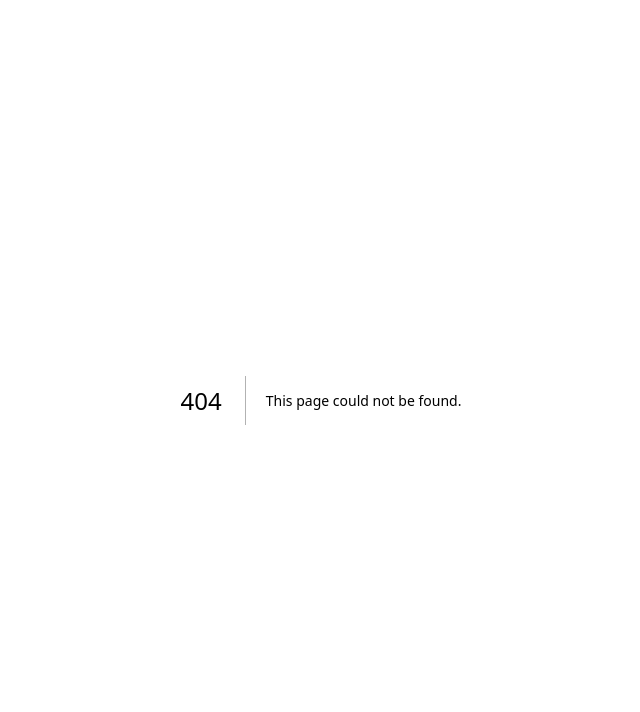
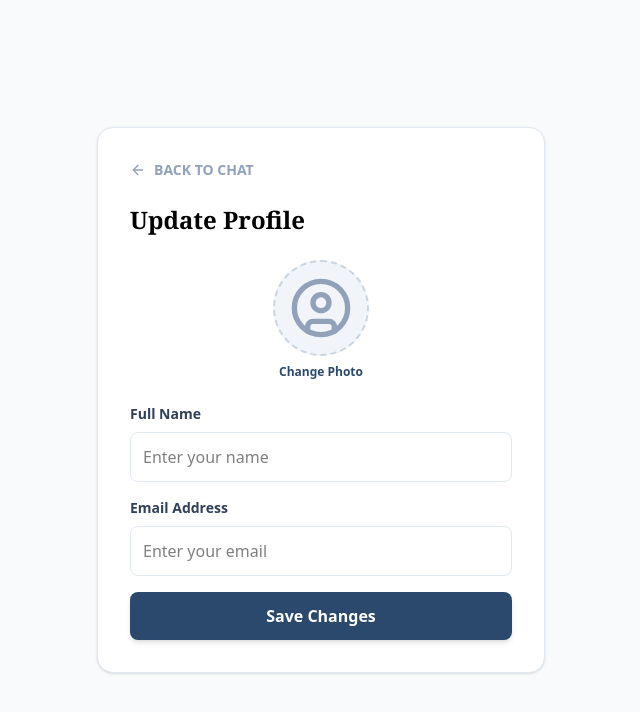
Before and after one commit to yordimul/Lexitax-Ai-Assistance, a Next.js app: page /profile in a window 1280 px wide. Before the commit this address had no page. Shown: the top 712 px of the page, without its empty margins (319-959 px from the left). Built offline with nearby package versions, Linux system fonts and the light colour scheme.

Commit message:
full-front end

```diff
--- /dev/null
+++ b/app/chat/registerd/page.tsx
@@ -0,0 +1,41 @@
+"use client";
+import { useState } from "react";
+import ChatSidebar from "@/components/chat/ChatSidebar";
+import ChatHeader from "@/components/chat/ChatHeader";
+import ChatInput from "@/components/chat/ChatInput";
+import { useUser } from "./../../../context/UserContext";
+
+export default function RegisteredChat() {
+  // Now 'user' is type { username: string } | null
+  const { user, setUser } = useUser();
+
+  const history = [
+    { id: "1", title: "Corporate Tax Deductions", date: "Dec 15, 2024" },
+    { id: "2", title: "VAT Registration Requirements", date: "Dec 12, 2024" },
+    { id: "3", title: "Personal Income Tax Rates", date: "Nov 20, 2024" },
+  ];
+
+  return (
+    <div className="flex h-screen bg-white">
+      {/* Pass the whole user object or null.
+        Ensure ChatSidebar expects props: { user: { username: string } | null }
+      */}
+      <ChatSidebar isGuest={false} history={history} user={user} />
+
+      <main className="flex-1 flex flex-col">
+        {/* Pass the user object to the header */}
+        <ChatHeader  isGuest={false} user={user} />
+
+        <div className="flex-1 flex flex-col items-center justify-center">
+           <h2 className="text-3xl font-bold text-slate-800 mb-2" style={{ fontFamily: "Georgia, serif" }}>
+             {/* Dynamic greeting using user.username */}
+             How can I help you today, {user ? user.username : "User"}?
+           </h2>
+           <p className="text-slate-500">Ask any question about Nigerian tax law.</p>
+        </div>
+
+        <ChatInput />
+      </main>
+    </div>
+  );
+}
--- a/app/layout.tsx
+++ b/app/layout.tsx
@@ -1,6 +1,6 @@
 import { Merriweather, Inter } from "next/font/google";
 import "./globals.css";
-import Navbar from "@/components/Navbar";
+import { UserProvider } from "@/context/UserContext";
 
 const merriweather = Merriweather({
   subsets: ["latin"],
@@ -19,7 +19,9 @@ export default function RootLayout({ children }: { children: React.ReactNode })
       <body className="antialiased bg-white">
 
 
-        {children}</body>
+      <UserProvider>
+          {children}
+        </UserProvider></body>
     </html>
   );
 }
--- /dev/null
+++ b/app/profile/page.tsx
@@ -0,0 +1,96 @@
+"use client";
+import { useState, useEffect } from "react";
+import Link from "next/link";
+import { ArrowLeft, UserCircle } from "lucide-react";
+import { useUser } from "../../context/UserContext"; // Adjust path
+
+export default function ProfilePage() {
+    // 1. Get user and setUser from context
+    const { user, setUser } = useUser();
+
+    // 2. Local state for form fields, initialized with context data
+    const [name, setName] = useState(user?.username || "");
+    const [email, setEmail] = useState(user?.email || "");
+
+    // Optional: Sync local state if context changes externally
+    useEffect(() => {
+        if (user) {
+            setName(user.username);
+            setEmail(user.email);
+        }
+    }, [user]);
+
+    const handleSaveChanges = () => {
+        // 3. Update the global context
+        setUser({
+            username: name,
+            email: email,
+            // You can handle avatar uploading logic here in the future
+        });
+        alert("Profile updated successfully!");
+    };
+
+    return (
+        <div className="min-h-screen bg-slate-50 flex flex-col items-center justify-center p-4">
+            <div className="bg-white w-full max-w-md p-8 rounded-2xl shadow-sm border border-slate-200">
+                <Link
+                    href="/chat/registerd"
+                    className="flex items-center gap-2 text-slate-400 mb-6 text-sm hover:text-slate-600 font-bold"
+                >
+                    <ArrowLeft size={16} /> BACK TO CHAT
+                </Link>
+
+                <h1
+                    className="text-2xl mb-6"
+                    style={{ fontFamily: "Georgia, serif", fontWeight: 700 }}
+                >
+                    Update Profile
+                </h1>
+
+                {/* Profile Picture Placeholder */}
+                <div className="flex flex-col items-center mb-6">
+                    <div className="w-24 h-24 bg-slate-100 rounded-full flex items-center justify-center mb-2 border-2 border-dashed border-slate-300">
+                        <UserCircle size={64} className="text-slate-400" />
+                    </div>
+                    <button className="text-xs text-[#2B496C] font-semibold hover:underline">
+                        Change Photo
+                    </button>
+                </div>
+
+                <div className="space-y-4">
+                    <div>
+                        <label className="block text-sm font-bold text-slate-700 mb-2">
+                            Full Name
+                        </label>
+                        <input
+                            className="w-full p-3 border border-slate-200 rounded-lg outline-none focus:border-[#2B496C]"
+                            value={name}
+                            onChange={(e) => setName(e.target.value)}
+                            placeholder="Enter your name"
+                        />
+                    </div>
+
+                    <div>
+                        <label className="block text-sm font-bold text-slate-700 mb-2">
+                            Email Address
+                        </label>
+                        <input
+                            type="email"
+                            className="w-full p-3 border border-slate-200 rounded-lg outline-none focus:border-[#2B496C]"
+                            value={email}
+                            onChange={(e) => setEmail(e.target.value)}
+                            placeholder="Enter your email"
+                        />
+                    </div>
+
+                    <button
+                        onClick={handleSaveChanges}
+                        className="w-full bg-[#2B496C] text-white py-3 rounded-lg font-bold hover:bg-[#1e344d] transition shadow-md"
+                    >
+                        Save Changes
+                    </button>
+                </div>
+            </div>
+        </div>
+    );
+}
--- a/components/chat/ChatHeader.tsx
+++ b/components/chat/ChatHeader.tsx
@@ -1,18 +1,19 @@
+// 1. Updated Interface to match Context (using username)
 interface User {
-  name: string;
+  username: string; // ✅ Changed from name
   email: string;
   avatar?: string;
 }
 
 interface HeaderProps {
   isGuest: boolean;
-  user?: User | null; // This is where the dynamic name comes from
+  user?: User | null;
   queriesLeft?: number;
 }
 
 export default function ChatHeader({ isGuest, user, queriesLeft }: HeaderProps) {
-  // We extract the first letter for the profile circle
-  const initials = user?.name ? user.name.charAt(0).toUpperCase() : "?";
+  // 2. Updated to use username
+  const initials = user?.username ? user.username.charAt(0).toUpperCase() : "?";
 
   return (
     <header className="h-16 border-b border-slate-100 flex items-center justify-between px-8 bg-white">
@@ -32,8 +33,8 @@ export default function ChatHeader({ isGuest, user, queriesLeft }: HeaderProps)
         ) : (
           <div className="flex items-center gap-3">
             <div className="text-right">
-              {/* This is now dynamic! */}
-              <p className="text-sm font-bold text-slate-800">{user.name}</p>
+              {/* 3. Updated to display username */}
+              <p className="text-sm font-bold text-slate-800">{user.username}</p>
             </div>
             <div className="w-10 h-10 bg-[#1e2d40] text-white rounded-full flex items-center justify-center font-bold">
               {initials}
--- a/components/chat/ChatSidebar.tsx
+++ b/components/chat/ChatSidebar.tsx
@@ -1,14 +1,17 @@
-import { Lock, MessageSquare, Plus } from "lucide-react";
+import { Lock, MessageSquare, Plus, Settings } from "lucide-react";
+import Link from "next/link";
 
 interface SidebarProps {
   isGuest: boolean;
   history?: { id: string; title: string; date: string }[];
+  // ✅ Updated to match Context: username and email
+  user?: { username: string; email: string } | null;
 }
 
-export default function ChatSidebar({ isGuest, history }: SidebarProps) {
+export default function ChatSidebar({ isGuest, history, user }: SidebarProps) {
   return (
     <aside className="w-64 bg-[#1e2d40] text-white flex flex-col h-full">
-      {/* Top Section: Logo (Add your LexiTax logo here) */}
+      {/* Top Section: Logo */}
       <div className="p-6">
         <div className="flex items-center gap-2">
           <div className="bg-white/10 p-1 rounded">⚖️</div>
@@ -49,6 +52,22 @@ export default function ChatSidebar({ isGuest, history }: SidebarProps) {
           </div>
         )}
       </div>
+
+      {/* NEW: Manage Profile Section (Fixed to Bottom) */}
+      {!isGuest && (
+        <div className="p-4 border-t border-white/10 mt-auto">
+          <Link
+            href="/profile"
+            className="flex items-center gap-3 w-full p-3 rounded-lg hover:bg-white/10 transition group"
+          >
+            <Settings size={18} className="text-white/50 group-hover:text-white" />
+            <span className="text-sm font-medium text-white/70 group-hover:text-white">
+              {/* Optional: Show username here */}
+              {user?.username || "Manage Profile"}
+            </span>
+          </Link>
+        </div>
+      )}
     </aside>
   );
 }
--- /dev/null
+++ b/context/UserContext.tsx
@@ -0,0 +1,35 @@
+// context/UserContext.tsx
+"use client";
+
+import { createContext, useContext, useState, ReactNode } from "react";
+
+// 1. Define the user structure including email
+type User = {
+	username: string;
+	email: string; // ✅ Added email
+};
+
+type UserContextType = {
+	user: User | null;
+	setUser: (user: User | null) => void;
+};
+
+const UserContext = createContext<UserContextType | undefined>(undefined);
+
+export function UserProvider({ children }: { children: ReactNode }) {
+	const [user, setUser] = useState<User | null>(null);
+
+	return (
+		<UserContext.Provider value={{ user, setUser }}>
+			{children}
+		</UserContext.Provider>
+	);
+}
+
+export function useUser() {
+	const context = useContext(UserContext);
+	if (!context) {
+		throw new Error("useUser must be used inside UserProvider");
+	}
+	return context;
+}
```
